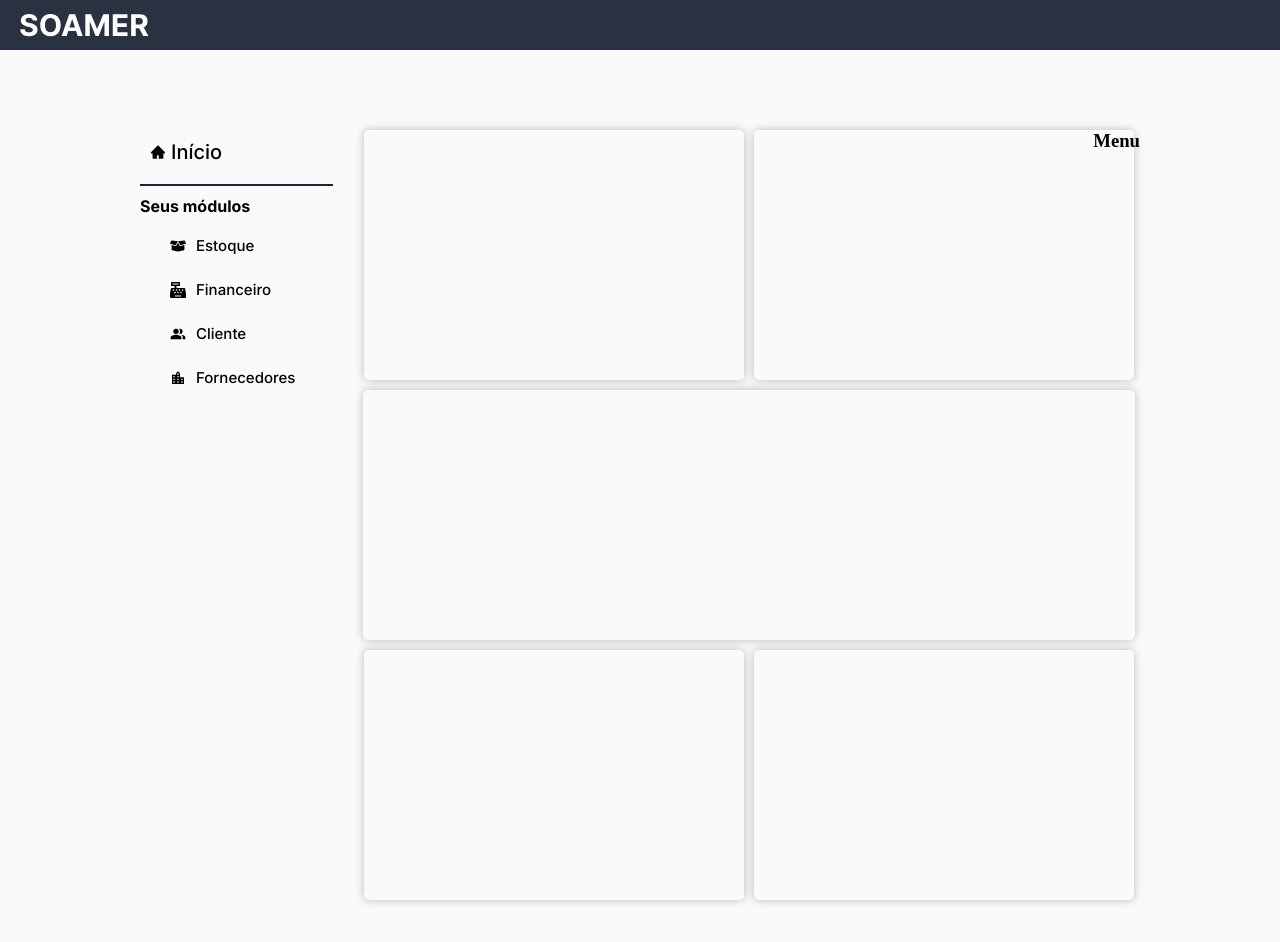
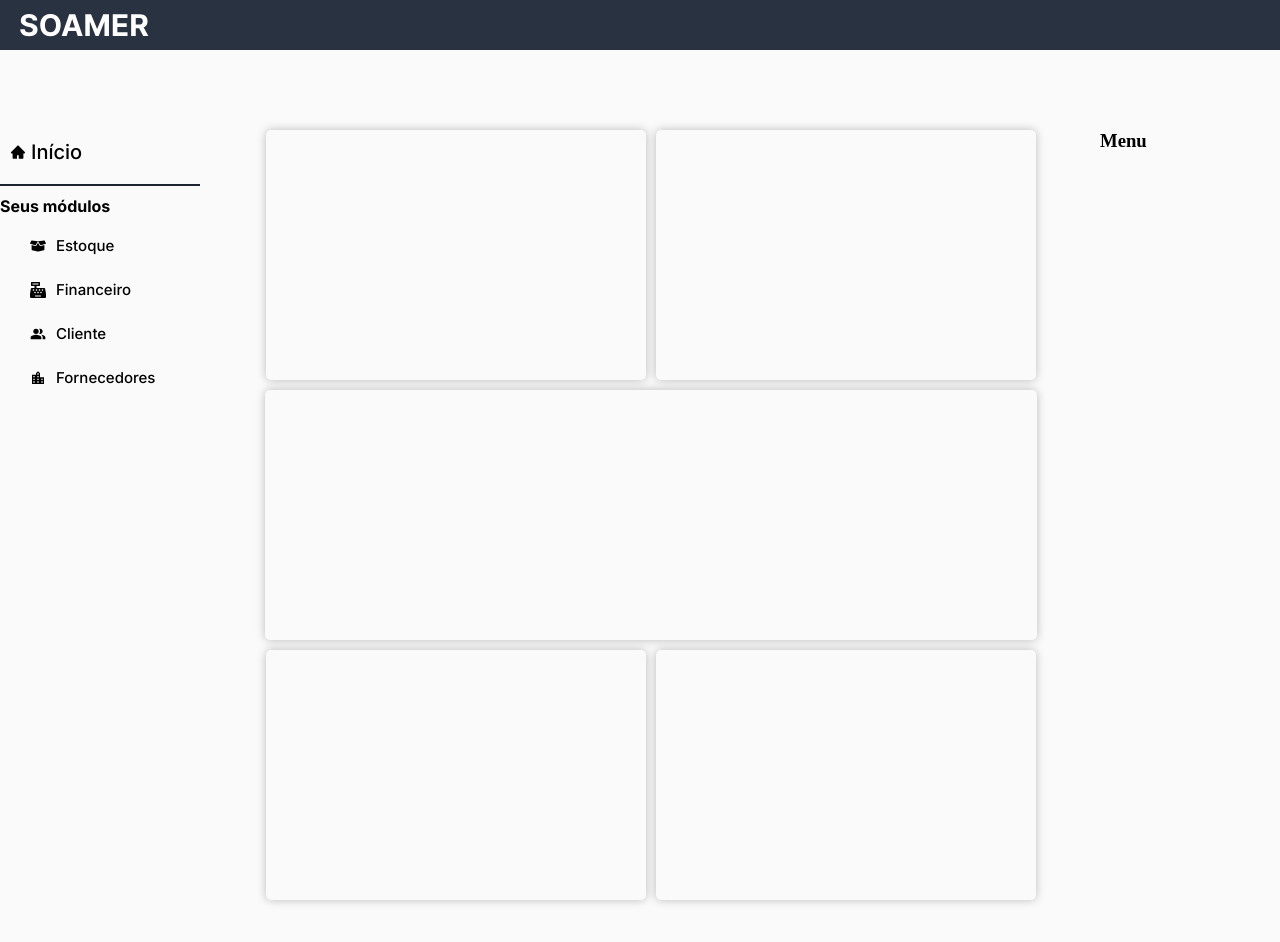
Before and after one commit to HenkelDio/soamer-project, a React (Create React App) app in the folder client/: page /home in a window 1280 px wide. Shown: the top 942 px of the page. Built offline with nearby package versions, Linux system fonts and the light colour scheme.

Commit message:
solved margins and widths

```diff
--- a/client/src/components/content/style.js
+++ b/client/src/components/content/style.js
@@ -3,5 +3,5 @@ import styled from "styled-components";
 export const Container = styled.div`
   display: flex;
   flex-direction: column;
-  width: 700px;
+  width: 800px;
 `;
--- a/client/src/components/menu/style.js
+++ b/client/src/components/menu/style.js
@@ -1,5 +1,5 @@
 import styled from "styled-components";
 
 export const Container = styled.div`
-  margin-left: 30px;
+  width: 200px;
 `;
--- a/client/src/pages/layout/style.js
+++ b/client/src/pages/layout/style.js
@@ -1,7 +1,7 @@
 import styled from "styled-components";
 
 export const Container = styled.div`
-  width: 1000px;
+  width: 1300px;
   margin: 80px auto;
 
   display: flex;
```
